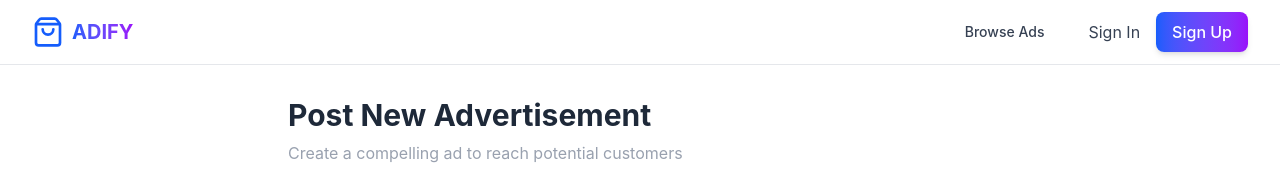
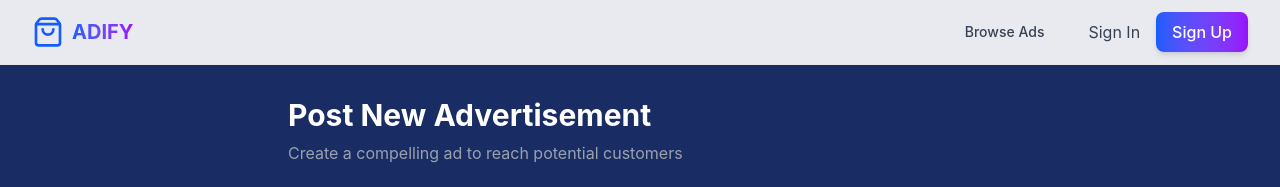
Before and after one commit to BugSlayersC5/Adify-App, a React (Vite) app: page /post-advert in a window 1280 px wide. Shown: the top 187 px of the page. Built offline with nearby package versions, Linux system fonts and the light colour scheme; no server answers.

Commit message:
clean up

```diff
--- a/src/pages/AdDetailPage.jsx
+++ b/src/pages/AdDetailPage.jsx
@@ -3,6 +3,8 @@ import { useParams, useNavigate } from 'react-router';
 import { ArrowLeft, MapPin, Calendar, Eye, Heart, Share2, Flag, User, Phone, Mail } from 'lucide-react';
 import useSWR from 'swr';
 import { apiFetcher } from '../../api/client';
+import Footer from '../components/Footer';
+import Navbar from '../components/NavBar';
 
 const AdDetailPage = () => {
   const { id } = useParams();
@@ -30,7 +32,7 @@ const AdDetailPage = () => {
   const formatPrice = (price) => {
     return new Intl.NumberFormat('en-US', {
       style: 'currency',
-      currency: 'USD',
+      currency: 'GHS',
     }).format(price);
   };
 
@@ -69,7 +71,10 @@ const AdDetailPage = () => {
   }
 
   return (
-    <div className="min-h-screen py-8">
+
+    <section className='bg-[#192D64] text-white'>
+      <Navbar />
+      <div className="min-h-screen py-8">
       <div className="max-w-7xl mx-auto px-4 sm:px-6 lg:px-8">
         <button
           onClick={() => navigate(-1)}
@@ -233,6 +238,8 @@ const AdDetailPage = () => {
         </div>
       </div>
     </div>
+    <Footer />
+      </section>
   );
 };
 
--- a/src/pages/ContactUsPage.jsx
+++ b/src/pages/ContactUsPage.jsx
@@ -84,7 +84,7 @@ export default function ContactUsPage() {
   ];
 
   return (
-   <section>
+   <section className=''>
      <Navbar/>
     <div className="min-h-screen py-12">
       <div className="max-w-7xl mx-auto px-4 sm:px-6 lg:px-8">
--- a/src/pages/PostAdvertPage.jsx
+++ b/src/pages/PostAdvertPage.jsx
@@ -39,12 +39,12 @@ export default function PostAdvertPage() {
   };
 
   return (
-    <section>
+    <section className='bg-[#192D64]'>
       <Navbar />
       <div className="min-h-screen py-8">
         <div className="max-w-3xl mx-auto px-4 sm:px-6 lg:px-8">
           <div className="mb-8">
-            <h1 className="text-3xl font-bold text-gray-800 mb-2">
+            <h1 className="text-3xl font-bold text-white mb-2">
               Post New Advertisement
             </h1>
             <p className="text-gray-400">
```
